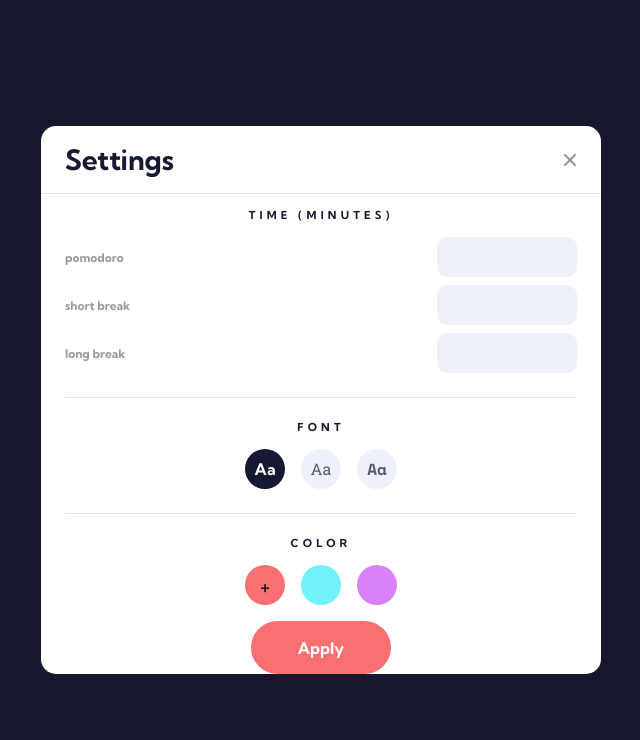
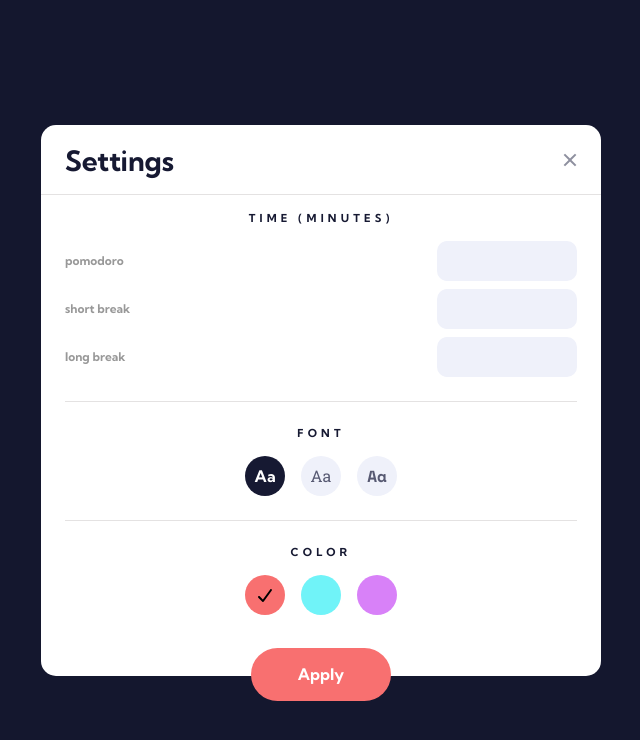
Before and after one commit to g-akca/pomodoro-app, a React (Vite) app: page / in a window 1280 px wide. Both pictures are taken after a click on the button 640 px from the left and 605 px from the top of the page. Shown: the top 740 px of the page, without its empty margins (319-959 px from the left). Built offline with nearby package versions, Linux system fonts and the light colour scheme.

Commit message:
Add FontAwesomeIcon for tick icon, position the apply button

```diff
--- a/package.json
+++ b/package.json
@@ -10,6 +10,10 @@
     "preview": "vite preview"
   },
   "dependencies": {
+    "@fortawesome/free-brands-svg-icons": "^7.2.0",
+    "@fortawesome/free-regular-svg-icons": "^7.2.0",
+    "@fortawesome/free-solid-svg-icons": "^7.2.0",
+    "@fortawesome/react-fontawesome": "^3.3.0",
     "@tailwindcss/vite": "^4.2.2",
     "react": "^19.1.1",
     "react-dom": "^19.1.1",
--- a/src/components/SettingsModal.jsx
+++ b/src/components/SettingsModal.jsx
@@ -1,10 +1,13 @@
+import { FontAwesomeIcon } from '@fortawesome/react-fontawesome';
+import { faCheck } from '@fortawesome/free-solid-svg-icons';
+
 import closeIcon from "/assets/icon-close.svg";
 
 function SettingsModal({ closeModal }) {
   return (
     <div className="fixed inset-0 bg-blue-950 z-40 flex items-center justify-center p-6">
       <div className="bg-white w-full max-w-140 rounded-[15px] flex flex-col gap-4">
-        <div className="flex justify-between py-4 px-6 border-b border-grey-200">
+        <div className="flex justify-between pt-4.5 pb-4 px-6 border-b border-grey-200">
           <h1 className="text-[28px] leading-base font-bold text-blue-900">Settings</h1>
 
           <button type="button" onClick={closeModal}>
@@ -14,23 +17,23 @@ function SettingsModal({ closeModal }) {
 
         <div className="px-6">
           <div className="pb-6 border-b border-grey-200 flex flex-col gap-4">
-            <h2 className="text-blue-900 font-bold text-[11px] leading-[100%] tracking-[4.23px] uppercase text-center">Time (Minutes)</h2>
+            <h2 className="text-blue-900 font-bold text-[11px] leading-3.5 tracking-[4.23px] uppercase text-center">Time (Minutes)</h2>
 
             <div className="flex flex-col gap-2">
               <div className="flex justify-between items-center">
-                <label for="pomodoro" className="opacity-40 lowercase font-bold">Pomodoro</label>
+                <label htmlFor="pomodoro" className="opacity-40 lowercase font-bold">Pomodoro</label>
 
                 <input type="number" className="w-35 h-10 px-4 bg-blue-50 rounded-[10px] text-[13px] leading-base tracking-[3px] font-bold" />
               </div>
 
               <div className="flex justify-between items-center">
-                <label for="pomodoro" className="opacity-40 lowercase font-bold">Short break</label>
+                <label htmlFor="pomodoro" className="opacity-40 lowercase font-bold">Short break</label>
 
                 <input type="number" className="w-35 h-10 px-4 bg-blue-50 rounded-[10px] text-[13px] leading-base tracking-[3px] font-bold" />
               </div>
 
               <div className="flex justify-between items-center">
-                <label for="pomodoro" className="opacity-40 lowercase font-bold">Long break</label>
+                <label htmlFor="pomodoro" className="opacity-40 lowercase font-bold">Long break</label>
 
                 <input type="number" className="w-35 h-10 px-4 bg-blue-50 rounded-[10px] text-[13px] leading-base tracking-[3px] font-bold" />
               </div>
@@ -38,7 +41,7 @@ function SettingsModal({ closeModal }) {
           </div>
 
           <div className="py-6 border-b border-grey-200 flex flex-col gap-4">
-            <h2 className="text-blue-900 font-bold text-[11px] leading-[100%] tracking-[4.23px] uppercase text-center">Font</h2>
+            <h2 className="text-blue-900 font-bold text-[11px] leading-3.5 tracking-[4.23px] uppercase text-center">Font</h2>
 
             <div className="flex gap-4 justify-center text-[16px] leading-[100%] text-blue-850/73">
               <label className="w-10 aspect-square rounded-full flex justify-center items-center bg-blue-50 font-sans font-bold has-checked:bg-blue-900 has-checked:text-white">
@@ -59,28 +62,28 @@ function SettingsModal({ closeModal }) {
           </div>
 
           <div className="pt-6 flex flex-col gap-4">
-            <h2 className="text-blue-900 font-bold text-[11px] leading-[100%] tracking-[4.23px] uppercase text-center">Color</h2>
+            <h2 className="text-blue-900 font-bold text-[11px] leading-3.5 tracking-[4.23px] uppercase text-center">Color</h2>
 
             <div className="flex gap-4 justify-center">
               <label className="w-10 aspect-square rounded-full flex justify-center items-center bg-red-400">
                 <input type="radio" name="color" value="red" className="hidden peer" defaultChecked />
-                <p className="hidden peer-checked:block text-[20px]">+</p>
+                <FontAwesomeIcon icon={faCheck} className="opacity-0 peer-checked:opacity-100 text-[16px]" />
               </label>
 
               <label className="w-10 aspect-square rounded-full flex justify-center items-center bg-cyan-300">
                 <input type="radio" name="color" value="cyan" className="hidden peer" />
-                <p className="hidden peer-checked:block text-[20px]">+</p>
+                <FontAwesomeIcon icon={faCheck} className="opacity-0 peer-checked:opacity-100 text-[16px]" />
               </label>
 
               <label className="w-10 aspect-square rounded-full flex justify-center items-center bg-purple-400">
                 <input type="radio" name="color" value="purple" className="hidden peer" />
-                <p className="hidden peer-checked:block text-[20px]">+</p>
+                <FontAwesomeIcon icon={faCheck} className="opacity-0 peer-checked:opacity-100 text-[16px]" />
               </label>
             </div>
           </div>
         </div>
 
-        <button type="button" className="bg-red-400 text-white text-[16px] leading-base font-bold w-35 h-13.25 self-center rounded-[26.5px]">Apply</button>
+        <button type="button" className="bg-red-400 text-white text-[16px] leading-base font-bold w-35 h-13.25 self-center rounded-[26.5px] translate-y-6.25 -mt-2">Apply</button>
       </div>
     </div>
   )
```
Also changed, not shown: 1 other file (tests, documents, lock files or other folders).
